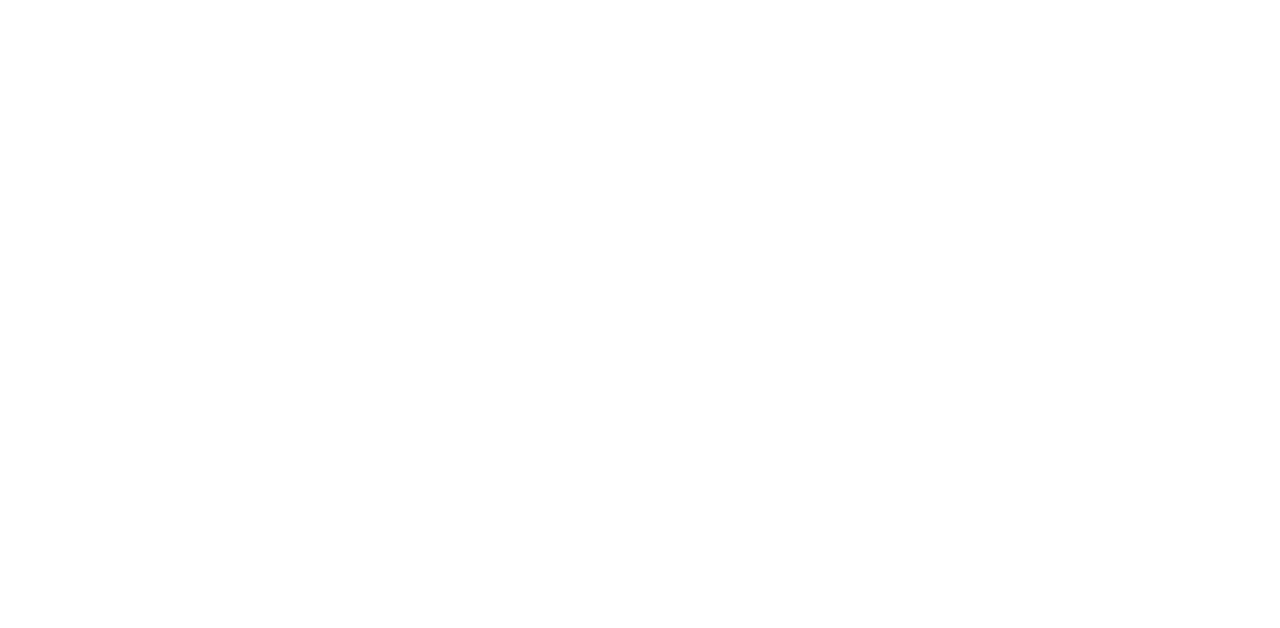
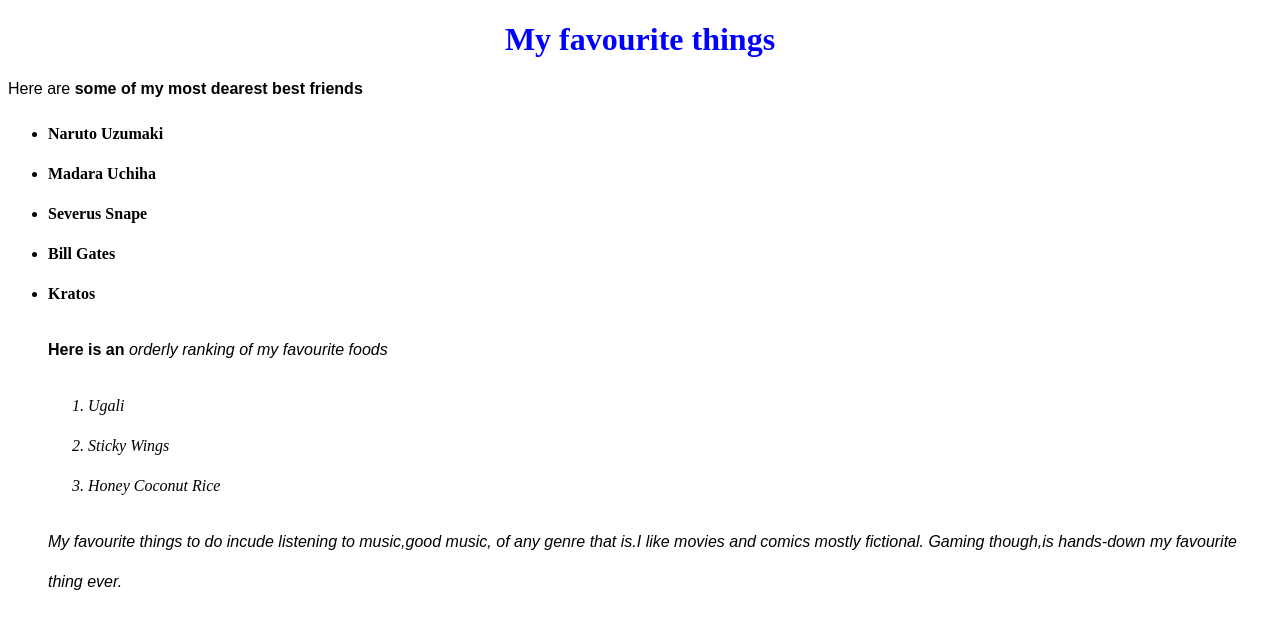
Before and after one commit to Tyrell100/my-first-webpage, a plain HTML site: page my-favourite-things.html in a window 1280 px wide. Drawn offline with Linux system fonts and the light colour scheme.

Commit message:
Change name of first-webpage.html to index.html

```diff
--- /dev/null
+++ b/css/styles.css
@@ -0,0 +1,17 @@
+h1{color:blue;
+  text-align:center;
+  }
+h2{color:green;
+font-style:italic;
+text-align:center;
+  }
+p{font-family: sans-serif;
+  }
+ul{line-height: 40px;
+  }
+strong{font-style:italic;
+      font-weight:normal;
+    }
+em{font-style:normal;
+    font-weight:bold;
+  }
--- a/my-favourite-things.html
+++ b/my-favourite-things.html
@@ -1,9 +1,26 @@
 <!DOCTYPE html>
 <html>
-<head>
-  <title>My favourite things</title>
-</head>
-<body>
+  <head>
+  <link href="css/styles.css" rel="stylesheet" type="text/css">
+    <title>
+    </title>
+  </head>
+        <body>
+    <h1>My favourite things</h1>
+          <p>Here are <em>some<em> of my most dearest best friends</p>
+          <ul>
+            <li>Naruto Uzumaki</li>
+            <li>Madara Uchiha</li>
+            <li>Severus Snape</li>
+            <li>Bill Gates</li>
+            <li>Kratos</li>
+          <p>Here is an <strong>orderly<strong> ranking of my favourite foods</p>
+          <ol>
+            <li>Ugali</li>
+            <li>Sticky Wings</li>
+            <li>Honey Coconut Rice</li>
+          </ol>
+          <p>My favourite things to do incude listening to music,good music, of any genre that is.I like movies and comics mostly fictional. Gaming though,is hands-down my favourite thing ever.</p>
 
-</body>
+        </body>
 </html>
```
Also changed, not shown: index.html (added, +25 -0 lines), my-first-webpage.html (deleted, +0 -21 lines), images/elephant.jpg (added), 2 other files.
